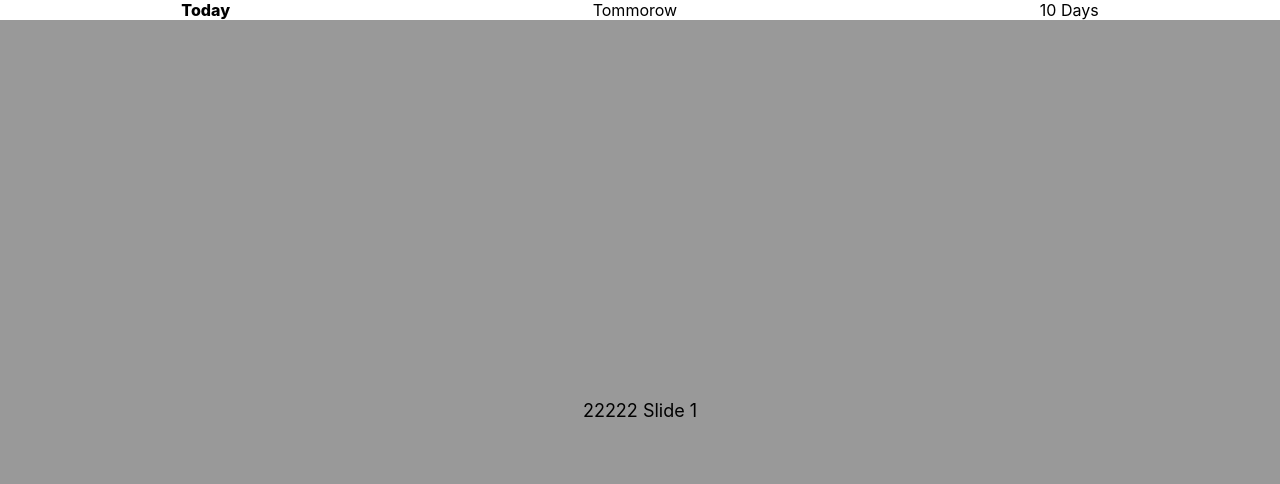
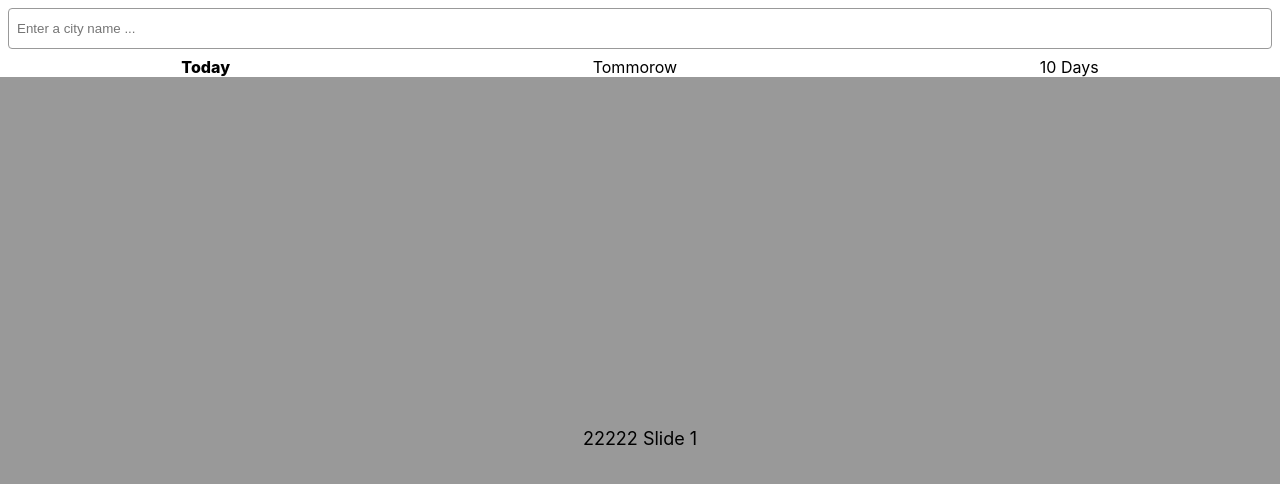
Before and after one commit to hbehkamal/react-weather-app, a React (Create React App) app: page / in a window 1280 px wide. Shown: the top 484 px of the page. Built offline with nearby package versions, Linux system fonts and the light colour scheme.

Commit message:
add basic search component

```diff
--- /dev/null
+++ b/src/components/Search/index.tsx
@@ -0,0 +1,7 @@
+import "./style.scss";
+
+const Search = () => {
+  return <input placeholder="Enter a city name ..." />;
+};
+
+export default Search;
--- /dev/null
+++ b/src/components/Search/style.scss
@@ -0,0 +1,6 @@
+input {
+  margin: 8px;
+  border-radius: 4px;
+  padding: 12px 8px;
+  border: 1px solid #999;
+}
--- /dev/null
+++ b/src/components/index.ts
@@ -0,0 +1,2 @@
+export { default as Search } from "./Search";
+export { default as Tabs } from "./Tabs";
--- a/src/containers/home/index.tsx
+++ b/src/containers/home/index.tsx
@@ -1,7 +1,7 @@
 import { useState } from "react";
 import { Swiper, SwiperSlide } from "swiper/react";
 
-import Tabs from "components/Tabs";
+import { Tabs, Search } from "components";
 
 import "swiper/css";
 import "./style.scss";
@@ -15,11 +15,11 @@ const Home = () => {
 
   return (
     <div className="home-container">
+      <Search />
       <Tabs
         tabsLabel={["Today", "Tommorow", "10 Days"]}
         activeTabIndex={activeTabIndex}
       />
-
       <Swiper onSlideChange={onSlideChange}>
         <SwiperSlide>22222 Slide 1</SwiperSlide>
         <SwiperSlide>22222 Slide 2</SwiperSlide>
```
